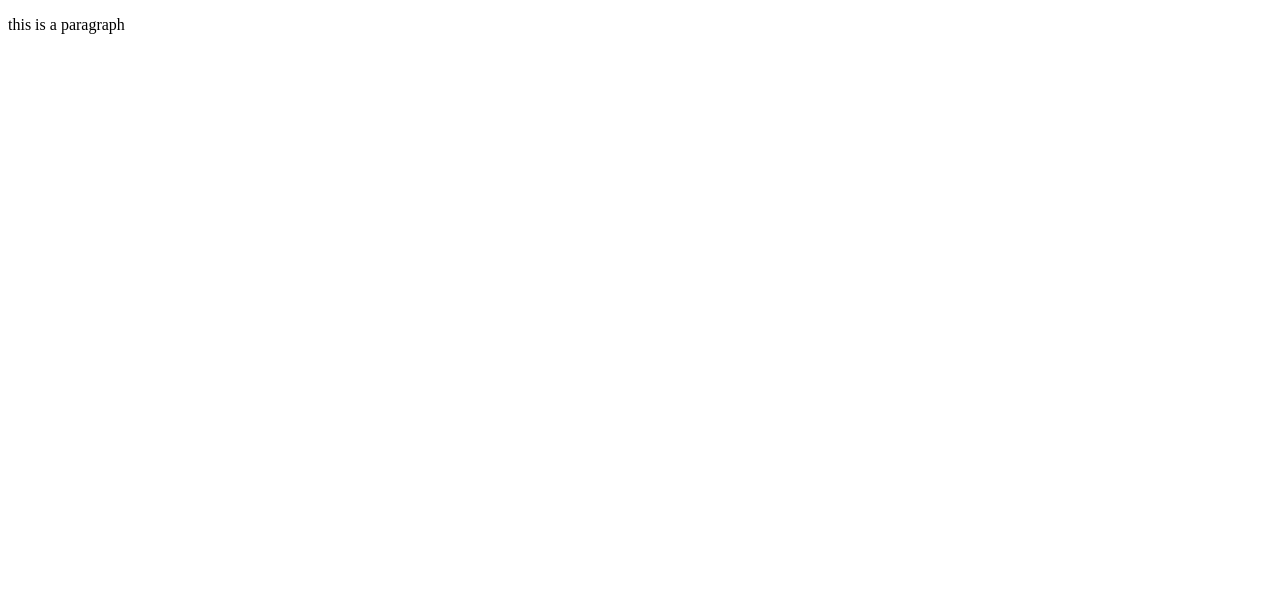
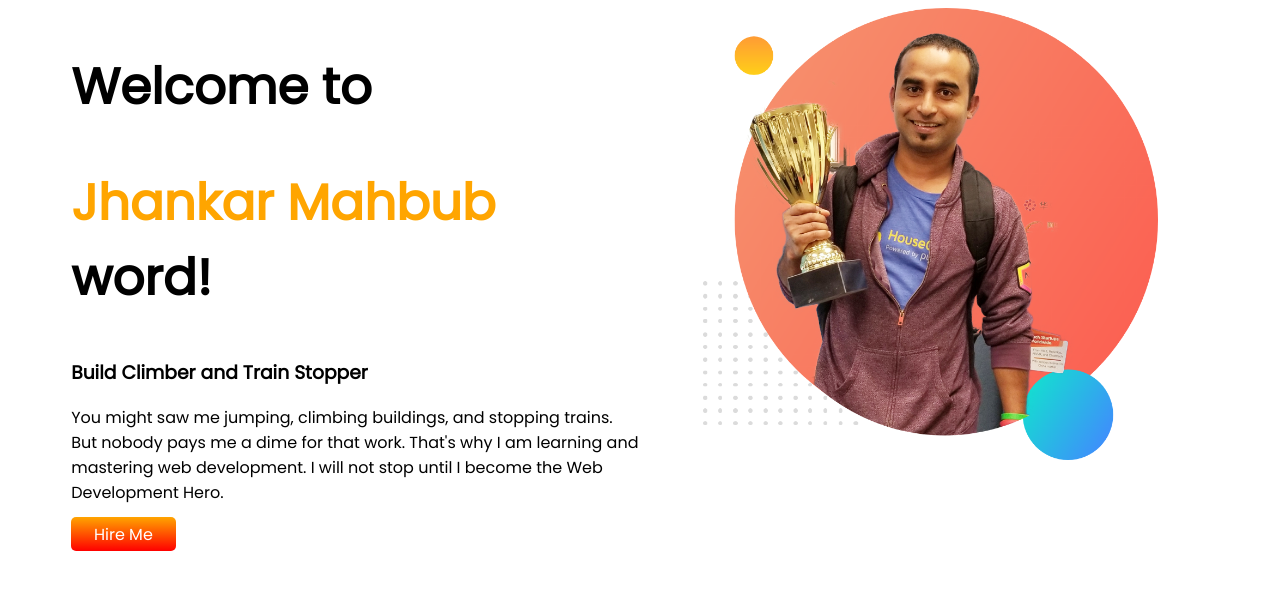
Before and after one commit to nishat12319/developer-portfolio, a plain HTML site: page index.html in a window 1280 px wide. Drawn offline with Linux system fonts and the light colour scheme.

Commit message:
half work

```diff
--- a/index.html
+++ b/index.html
@@ -1,13 +1,37 @@
 <!DOCTYPE html>
 <html lang="en">
+
 <head>
     <meta charset="UTF-8">
     <meta http-equiv="X-UA-Compatible" content="IE=edge">
     <meta name="viewport" content="width=device-width, initial-scale=1.0">
     <title>jhankar portfolio</title>
+
+    <link rel="preconnect" href="https://fonts.googleapis.com">
+    <link rel="preconnect" href="https://fonts.gstatic.com" crossorigin>
+    <link href="https://fonts.googleapis.com/css2?family=Poppins&display=swap" rel="stylesheet">
     <link rel="stylesheet" href="style.css">
+
+
 </head>
+
 <body>
-     <p> this is a paragraph</p>
+    <section>
+        <div class="half-width">
+            <h1> Welcome to </h1>
+            <h1><span class="orange-color">Jhankar Mahbub</span> word! </h1>
+            <h3>Build Climber and Train Stopper</h3>
+            <p> You might saw me jumping, climbing buildings, and stopping trains. But nobody pays me a dime for that
+                work.
+                That's why I am learning and mastering web development. I will not stop until I become the Web
+                Development
+                Hero.</p>
+            <a class="link-button" target="blank" href="https://github.com/">Hire Me</a>
+        </div>
+        <div class="half-width">
+            <img src="images/jhankar.png" alt="">
+        </div>
+    </section>
 </body>
+
 </html>
--- a/style.css
+++ b/style.css
@@ -0,0 +1,30 @@
+body{
+    font-family: 'Poppins', sans-serif;
+}
+
+h1{
+    font-size: 50px;
+
+}
+.orange-color{
+        color: orange;
+
+}
+section{
+    display: flex;
+}
+.half-width{
+    width:50%;
+    padding-left:5%;
+}
+.half-width img{
+    width:80%;
+}
+.link-button{
+   background-image: linear-gradient(orange,red);
+   font: 700;
+   color: white;
+    padding:1% 4%;
+    border-radius:5px ;
+    text-decoration: none;
+}
```
